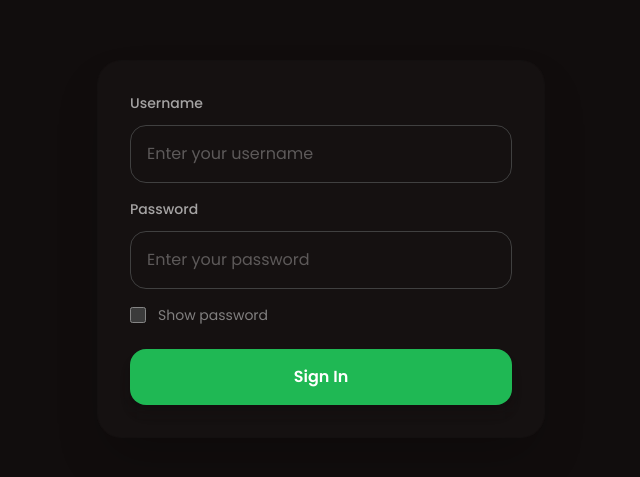
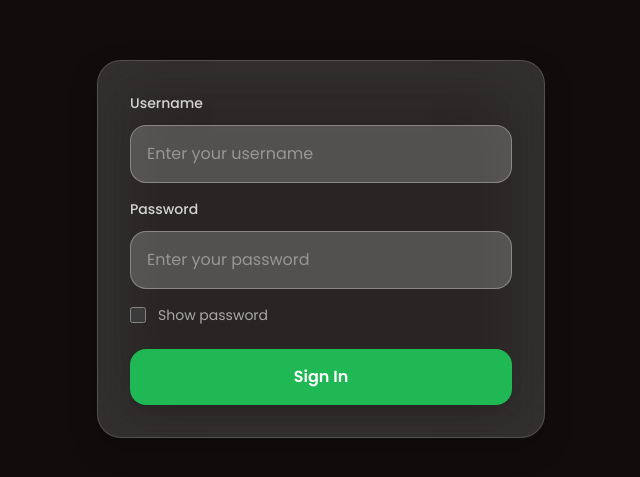
Before and after one commit to vickrant-dev/inventory, a React (Vite) app: page /inventory/login in a window 1280 px wide. Shown: the part 151-628 px from the top of the page, without its empty margins (319-959 px from the left). Built offline with nearby package versions, Linux system fonts and the light colour scheme; no server answers.

Commit message:
UI Fixes...

```diff
--- a/src/Components/Login.jsx
+++ b/src/Components/Login.jsx
@@ -27,48 +27,62 @@ export default function Login() {
 
     return (
         <div className="min-h-screen flex items-center justify-center bg-base-300 p-6">
-            <div className="w-full max-w-md animate-fade-in">
-                {/* Login Form */}
-                <div className="bg-base-100/50 backdrop-blur-xl rounded-3xl p-8 shadow-2xl border border-base-300/20">
-                    <form onSubmit={handleLogin} className="space-y-6">
+            <div className="w-full max-w-md animate-fade-in relative">
+                {/* Liquid Glass Container */}
+                <div
+                    className="relative bg-white/10 backdrop-blur-xl rounded-3xl p-8 shadow-2xl border border-white/20"
+                    style={{
+                        // subtle glossy shine using a pseudo element equivalent trick
+                        boxShadow:
+                            "inset 0 0 60px 30px rgba(255, 255, 255, 0.05), 0 10px 30px rgba(0, 0, 0, 0.2)",
+                    }}
+                >
+                    <form
+                        onSubmit={handleLogin}
+                        className="space-y-6 relative z-10"
+                    >
                         <div className="space-y-4">
                             <div>
-                                <label className="block text-sm font-medium text-base-content/80 mb-3">
+                                <label className="block text-sm font-medium text-white/80 mb-3">
                                     Username
                                 </label>
                                 <input
                                     type="text"
                                     placeholder="Enter your username"
-                                    className="w-full px-4 py-4 bg-base-200/50 border border-neutral-700 rounded-2xl text-base-content placeholder-base-content/40 focus:outline-none focus:ring-2 focus:ring-primary/50 focus:border-primary/50 transition-all duration-200"
+                                    className="w-full px-4 py-4 bg-white/20 border border-white/30 rounded-2xl text-white placeholder-white/40 focus:outline-none focus:ring-2 focus:ring-primary/50 focus:border-primary/50 transition-all duration-200"
                                     value={username}
-                                    onChange={(e) => setUsername(e.target.value)}
+                                    onChange={(e) =>
+                                        setUsername(e.target.value)
+                                    }
                                 />
                             </div>
 
                             <div>
-                                <label className="block text-sm font-medium text-base-content/80 mb-3">
+                                <label className="block text-sm font-medium text-white/80 mb-3">
                                     Password
                                 </label>
                                 <input
                                     type={showPassword ? "text" : "password"}
                                     placeholder="Enter your password"
-                                    className="w-full px-4 py-4 bg-base-200/50 border border-neutral-700 rounded-2xl text-base-content placeholder-base-content/40 focus:outline-none focus:ring-2 focus:ring-primary/50 focus:border-primary/50 transition-all duration-200 bor"
+                                    className="w-full px-4 py-4 bg-white/20 border border-white/30 rounded-2xl text-white placeholder-white/40 focus:outline-none focus:ring-2 focus:ring-primary/50 focus:border-primary/50 transition-all duration-200"
                                     value={password}
-                                    onChange={(e) => setPassword(e.target.value)}
+                                    onChange={(e) =>
+                                        setPassword(e.target.value)
+                                    }
                                 />
 
                                 <div className="flex items-center mt-4">
                                     <input
                                         type="checkbox"
                                         id="showPassword"
-                                        className="w-4 h-4 text-primary bg-base-200 border-base-300 rounded focus:ring-primary/50"
+                                        className="w-4 h-4 text-primary bg-white/20 border-white/30 rounded focus:ring-primary/50"
                                         onChange={() =>
                                             setShowPassword(!showPassword)
                                         }
                                     />
                                     <label
                                         htmlFor="showPassword"
-                                        className="ml-3 text-sm text-base-content/60"
+                                        className="ml-3 text-sm text-white/60 select-none"
                                     >
                                         Show password
                                     </label>
@@ -78,7 +92,7 @@ export default function Login() {
 
                         <button
                             type="submit"
-                            className="w-full bg-primary hover:bg-primary/90 text-white font-semibold py-4 px-6 rounded-2xl transition-all duration-200 transform hover:scale-[1.02] active:scale-[0.98] shadow-lg hover:shadow-xl cursor-pointer"
+                            className="w-full bg-primary hover:bg-primary/90 text-white font-semibold py-4 px-6 rounded-2xl transition-transform duration-200 transform hover:scale-[1.02] active:scale-[0.98] shadow-lg hover:shadow-xl cursor-pointer"
                         >
                             Sign In
                         </button>
--- a/src/index.css
+++ b/src/index.css
@@ -115,7 +115,6 @@
 }
 
 /* forest */
-
 @plugin "daisyui/theme" {
   name: "forest";
   default: false;
```
